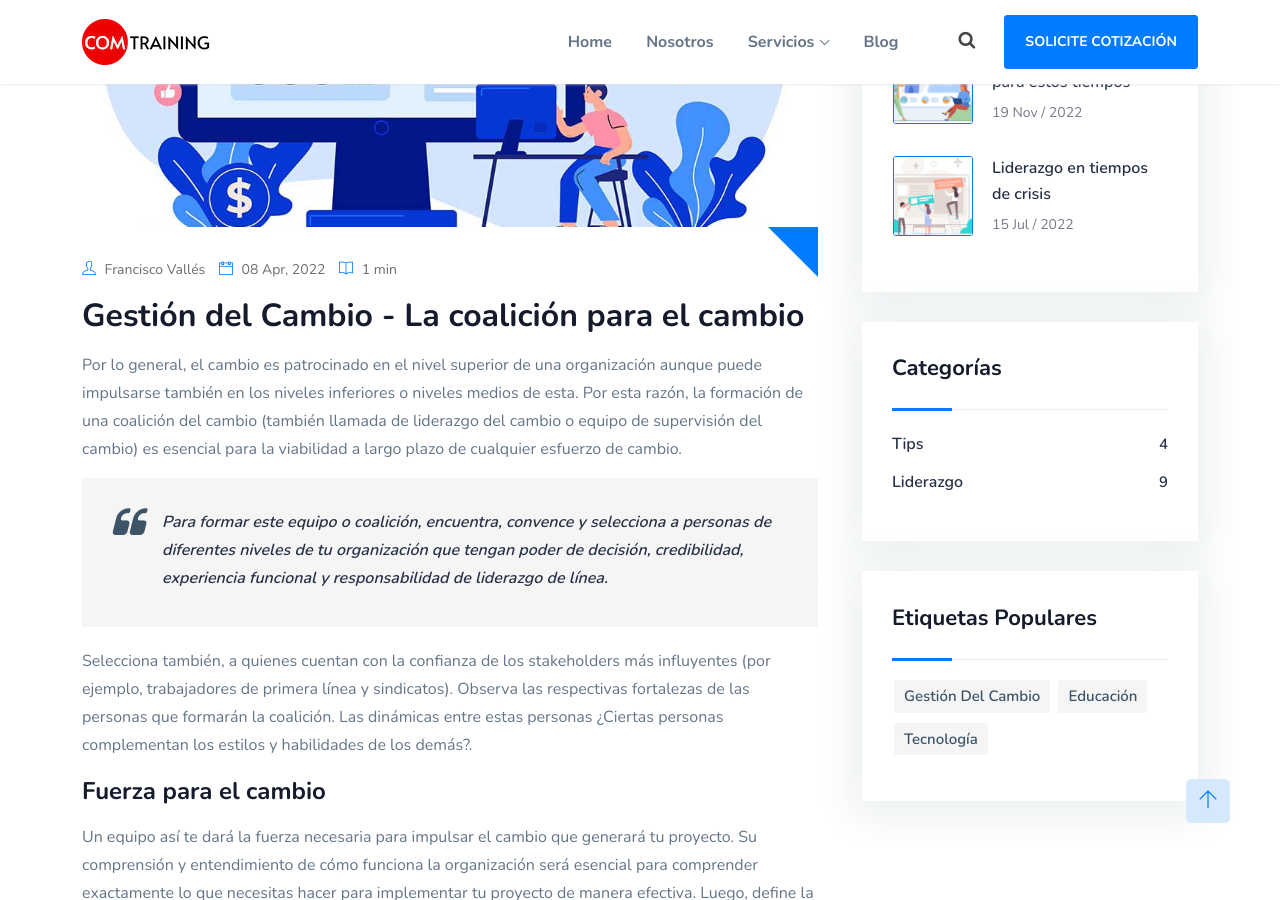
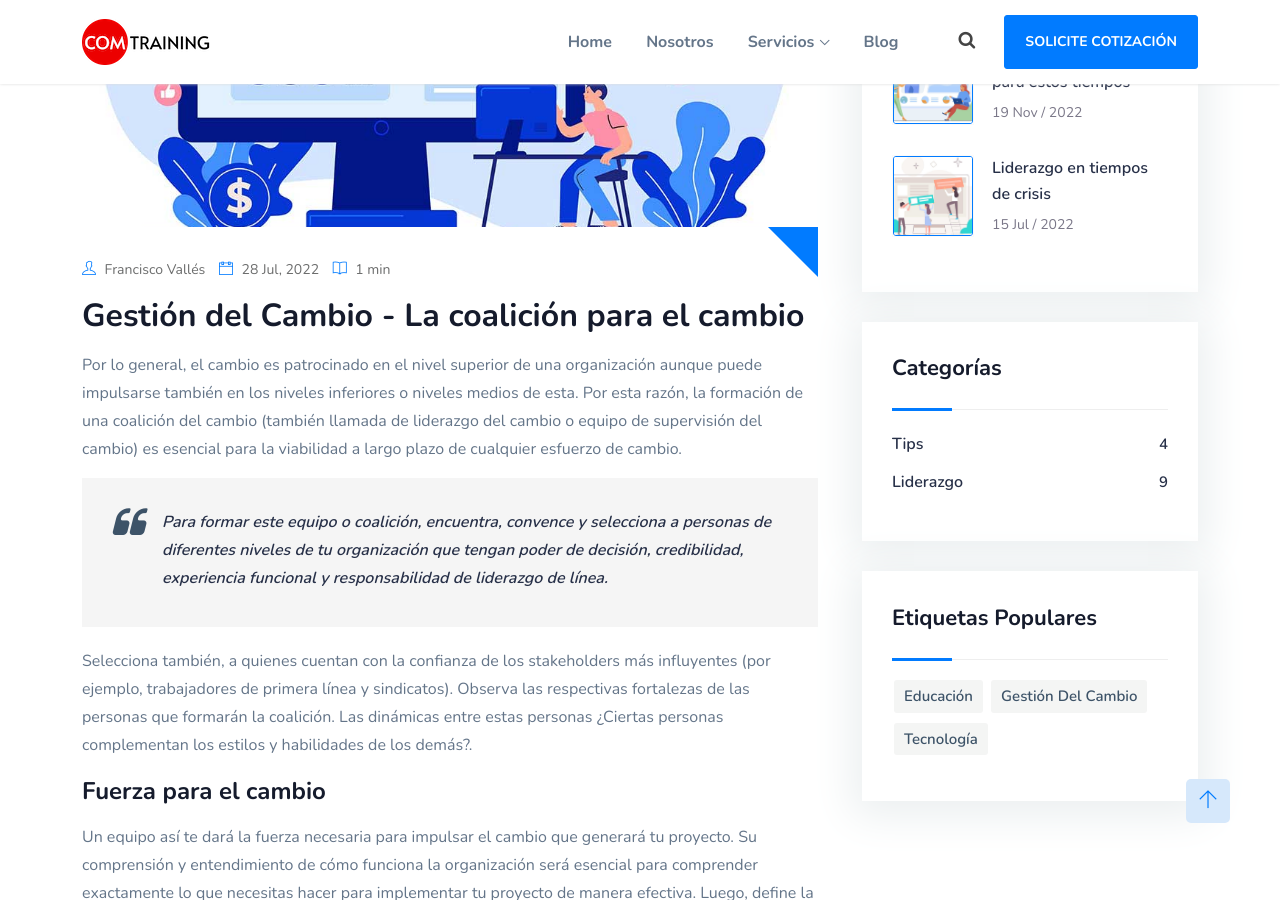
Before and after one commit to fjvalles/comtraining-landing, a Jekyll site: the page built from _posts/2022-04-08-gestión-del-cambio-la-coalición-para-el-cambio.md, in a window 1280 px wide and 900 px high, scrolled down 711 px. Built offline with Jekyll 4.4.1, drawn with Linux system fonts in a browser that asks for light colours; a script that is not in the unit is left out; part of the change alters nothing that is shown.

```diff
--- a/_posts/2022-04-08-gestión-del-cambio-la-coalición-para-el-cambio.md
+++ b/_posts/2022-04-08-gestión-del-cambio-la-coalición-para-el-cambio.md
@@ -1,7 +1,7 @@
 ---
 layout: post
 title: Gestión del Cambio - La coalición para el cambio
-date: 2022-04-08T15:37:13.000Z
+date: 2022-07-28T15:37:13.000Z
 post_image: /assets/img/blog/b3.jpg
 author_name: Francisco Vallés
 comments: false
```
